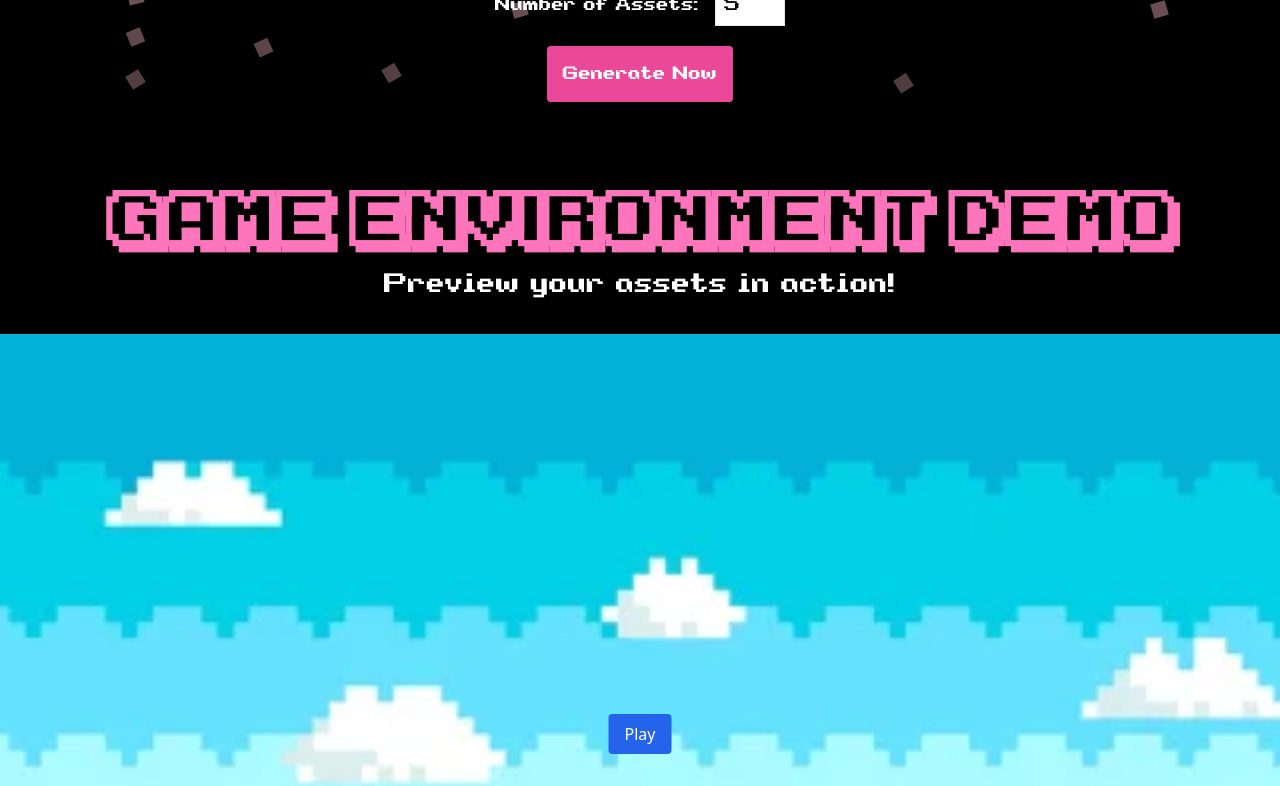
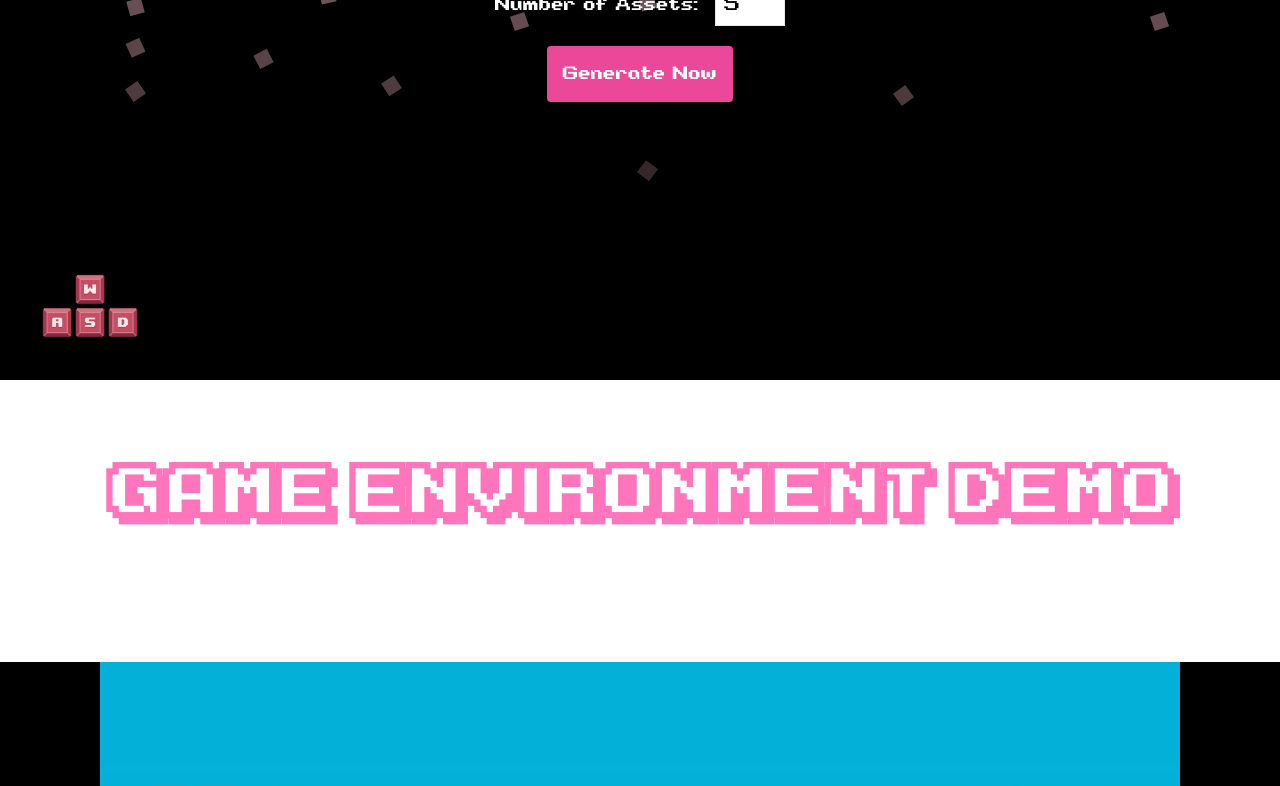
Before and after one commit to tx-appdev/hack-tx, a Next.js app in the folder client-next/: page /generate in a window 1280 px wide. Shown: the part 420-1206 px from the top of the page. Built offline with nearby package versions, Linux system fonts and the light colour scheme; a web font is replaced by a local one.

Commit message:
Demo complete, implement with user images

```diff
--- a/client-next/components/Platformer.tsx
+++ b/client-next/components/Platformer.tsx
@@ -2,6 +2,7 @@
 
 import { useState, useEffect, useRef } from "react";
 import Image, { StaticImageData } from "next/image";
+import WASDOverlay from "./WASDOverlay";
 
 interface PlatformerProps {
   characterImg: StaticImageData; // Image for character sprite
@@ -11,20 +12,21 @@ interface PlatformerProps {
 
 export default function Platformer({ characterImg, backgroundImg, groundImg }: PlatformerProps) {
   const [isPlaying, setIsPlaying] = useState(false);
-  const [position, setPosition] = useState({ x: 100, y: 300 });
+  const [position, setPosition] = useState({ x: 200, y: 400 });
   const [velocityY, setVelocityY] = useState(0);
   const [isJumping, setIsJumping] = useState(false);
-  const [keys, setKeys] = useState<{ [key: string]: boolean }>({}); // Track key states
+  const [keys, setKeys] = useState<{ [key: string]: boolean }>({});
+  const [overlayScale, setOverlayScale] = useState(1);
   const groundRef = useRef<HTMLDivElement>(null);
 
   useEffect(() => {
+
     if (!isPlaying) return;
 
     const handleKeyDown = (event: KeyboardEvent) => {
       event.preventDefault(); // Prevent default behavior
       setKeys((prev) => ({ ...prev, [event.key]: true }));
 
-      // Jump only if not already jumping
       if (event.key === "w" && !isJumping) {
         setIsJumping(true);
         setVelocityY(-15); // Jump velocity
@@ -56,10 +58,10 @@ export default function Platformer({ characterImg, backgroundImg, groundImg }: P
 
         // Allow horizontal movement based on key states
         if (keys["d"]) {
-          setPosition((prev) => ({ ...prev, x: Math.min(prev.x + 10, window.innerWidth - 50) }));
+          setPosition((prev) => ({ ...prev, x: Math.min(prev.x + 7, window.innerWidth - 159) }));
         }
         if (keys["a"]) {
-          setPosition((prev) => ({ ...prev, x: Math.max(prev.x - 10, 0) }));
+          setPosition((prev) => ({ ...prev, x: Math.max(prev.x - 7, 94) }));
         }
 
         // Check if the character has landed on the ground
@@ -74,27 +76,48 @@ export default function Platformer({ characterImg, backgroundImg, groundImg }: P
     return () => clearInterval(gameLoop);
   }, [isPlaying, velocityY, keys]);
 
+  const handlePlayClick = () => {
+    setIsPlaying(true);
+    // Start oscillation on play button click
+    setOverlayScale(1); // Reset scale
+    const intervalId = setInterval(() => {
+      setOverlayScale((prev) => (prev === 1 ? 1.05 : 1)); // Toggle between 1 and 1.05
+    }, 300); // Change size every 300ms
+
+    // Clear interval when not playing anymore
+    return () => clearInterval(intervalId);
+  };
+
   return (
     <div className="relative w-full h-screen overflow-hidden bg-gray-900">
-      <Image src={backgroundImg} alt="Background" layout="fill" objectFit="cover" className="absolute" />
+      {/* Remove borders when playing */}
+      <div className={`absolute overflow-hidden transition-border duration-500 ease inset-0 flex items-center justify-center ${isPlaying ? 'border-0' : 'border-l-[100px] border-r-[100px] border-t-10 border-b-10 border-black'}`}>        <Image
+          src={backgroundImg}
+          alt="Background"
+          layout="fill"
+          objectFit="cover"
+          className={`absolute transition-transform duration-500 ease ${isPlaying ? 'scale-105' : 'scale-100'}`}
+        />
+      </div>
 
-      <div className="absolute bottom-0 w-full h-20 bg-repeat-x" style={{ backgroundImage: `url(${groundImg.src})` }} ref={groundRef}></div>
+      <div className="absolute bottom-10 w-full h-20 bg-repeat-x bg-transparent" ref={groundRef}></div>
 
       {isPlaying ? (
         <div
           style={{ left: position.x, top: position.y }}
-          className="absolute transition-transform duration-75"
+          className={`absolute transition-transform duration-75 transform ${isPlaying ? 'scale-125' : 'scale-75'}`}
         >
-          <Image src={characterImg} alt="Character" width={50} height={50} />
+          <Image src={characterImg} alt="Character" width={75} height={75} />
         </div>
       ) : (
         <button
-          onClick={() => setIsPlaying(true)}
-          className="absolute left-1/2 top-1/2 transform -translate-x-1/2 -translate-y-1/2 px-4 py-2 text-white bg-blue-600 rounded"
+          onClick={handlePlayClick}
+          className="absolute left-1/2 top-1/2 transform -translate-x-1/2 -translate-y-1/2 px-4 py-2 text-white bg-pink-500 rounded font-[SuperLegend] hover:bg-pink-600 p-4 text-center text-[--body]"
         >
           Play
         </button>
       )}
+      <WASDOverlay scale={overlayScale} />
     </div>
   );
 }
--- /dev/null
+++ b/client-next/components/WASDOverlay.tsx
@@ -0,0 +1,22 @@
+// components/WASDOverlay.tsx
+
+import Image from "next/image";
+import overlayImg from "../public/WASD.png"; // Replace with the path to your overlay PNG
+
+interface WASDOverlayProps {
+  scale: number; // Accept scale as a prop
+}
+
+export default function WASDOverlay({ scale }: WASDOverlayProps) {
+  return (
+    <div className="fixed bottom-10 left-10 cursor-pointer overflow-hidden">
+      <Image
+        src={overlayImg}
+        alt="WASD Controls"
+        width={100}
+        height={100}
+        style={{ transform: `scale(${scale})`, transition: "transform 0.2s" }}
+      />
+    </div>
+  );
+}
--- a/client-next/sections/Generate.tsx
+++ b/client-next/sections/Generate.tsx
@@ -71,13 +71,13 @@ const Generate = () => {
                     Generate Now
                 </button>
             </div>
-            <div className="demo-section py-12 w-full bg-black text-white">
+            <div className="demo-section py-12 w-full text-white pt-80">
                 {/* Demo Heading */}
                 <div className="text-center mb-8">
-                    <h2 className="font-[Karmatic] text-[4em] text-[--title]">
+                    <h2 className="font-[Karmatic] text-[4em] text-[--title] pb-4">
                         Game Environment Demo
                     </h2>
-                    <p className="font-[SuperLegend] text-[1.5em] text-[--body]">
+                    <p className="font-[SuperLegend] text-[1.5em] text-[--body] pb-10">
                         Preview your assets in action!
                     </p>
                 </div>
```
Also changed, not shown: client-next/public/WASD.png (added).
